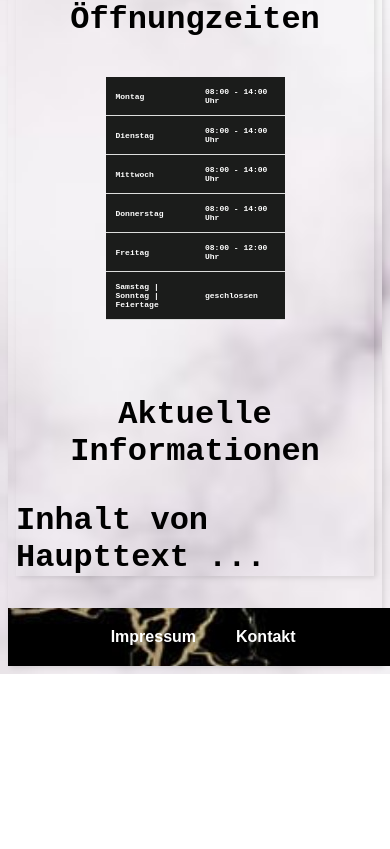
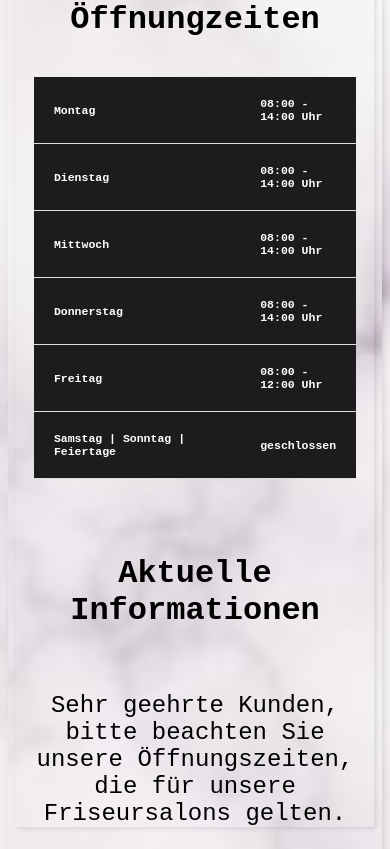
Before and after one commit to MarcoB507/FriseurteamK, an Angular app: page / in a window 390 px wide. Shown: the part 486-1335 px from the top of the page. Before the commit the page ends 1160 px from the top, so only its background shows below. Built offline with nearby package versions, Linux system fonts and the light colour scheme.

Commit message:
adapted mainpage component

```diff
--- a/src/app/components/mainpage/mainpage.component.css
+++ b/src/app/components/mainpage/mainpage.component.css
@@ -12,8 +12,8 @@
 .mainpage_p {
   /*margin-top: 5%;*/
   font-family: "Courier New";
-  text-align: left;
-  font-size: 32px;
+  text-align: center;
+  font-size: 24px;
 }
 
 .title {
@@ -54,7 +54,7 @@ button:hover, a:hover {
 
 .price-table th, .price-table td {
   text-align: left;
-  padding: 10px;
+  padding: 20px;
   border-bottom: 1px solid #ddd;
 }
 
@@ -192,7 +192,19 @@ button:hover, a:hover {
 
 @media screen and (max-width: 600px) {
   .price-table tbody td:first-child, .price-table tbody td:last-child {
-    font-weight: bold;
-    font-size: 8px;
+    /*font-weight: bold;*/
+    font-size: 11.5px;
   }
 }
+
+@media screen and (max-width: 1275px) {
+  .price-table, .price-table th, .price-table td {
+    width: 70%;
+  }
+}
+
+@media screen and (max-width: 1025px) {
+  .price-table, .price-table th, .price-table td {
+    width: 90%;
+  }
+}
--- a/src/app/components/mainpage/mainpage.component.html
+++ b/src/app/components/mainpage/mainpage.component.html
@@ -70,8 +70,7 @@
     </tbody>
   </table><br><br><br>
 </div>
-<h1 class="mainpage_h1">Aktuelle Informationen
-    <p class="mainpage_p">Inhalt von Haupttext ...</p>
-</h1>
+<h1 class="mainpage_h1">Aktuelle Informationen</h1><br>
+    <p class="mainpage_p">Sehr geehrte Kunden, <br> bitte beachten Sie unsere Öffnungszeiten, die für unsere Friseursalons gelten. <br>  </p>
 </body>
 </html>
```
